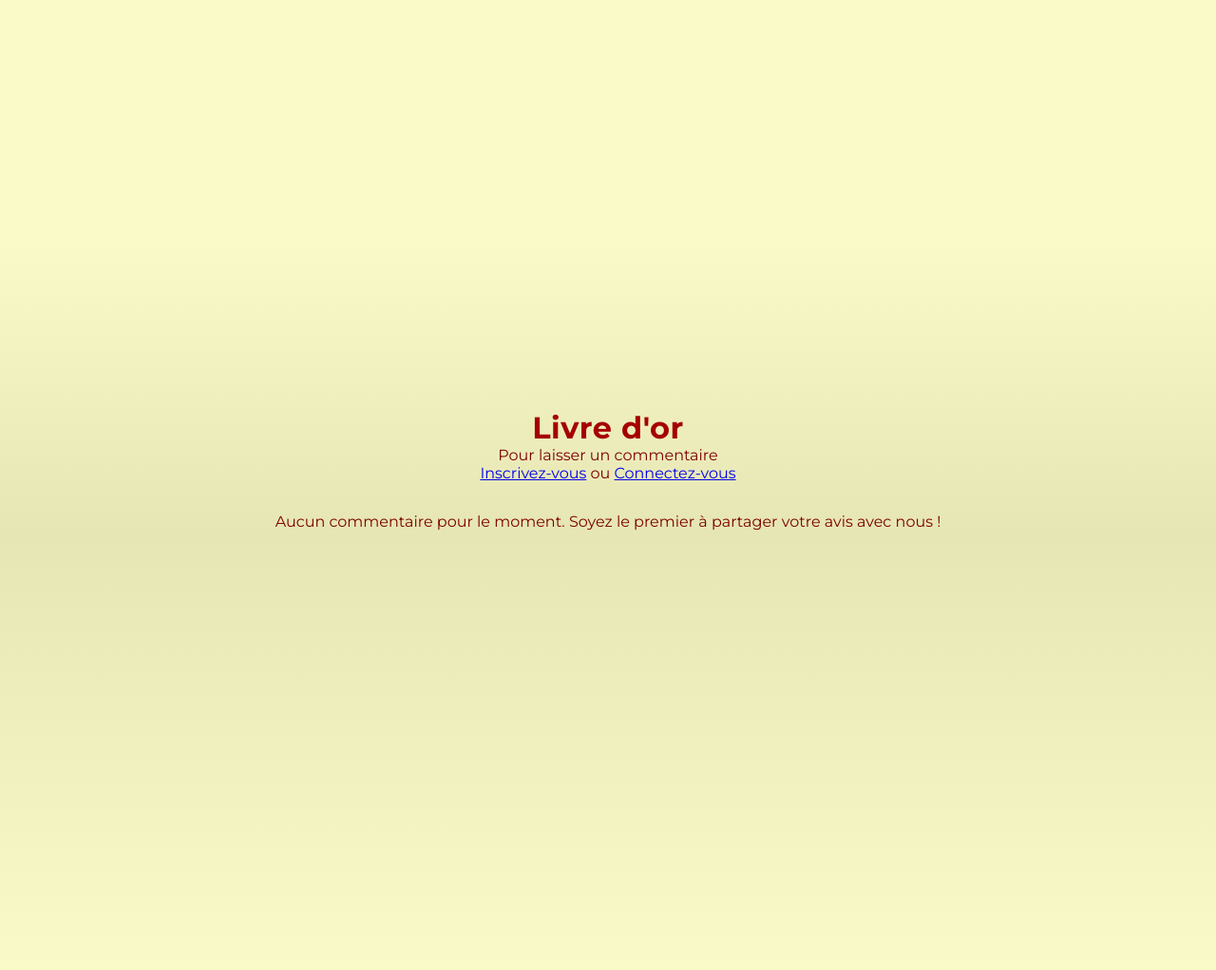
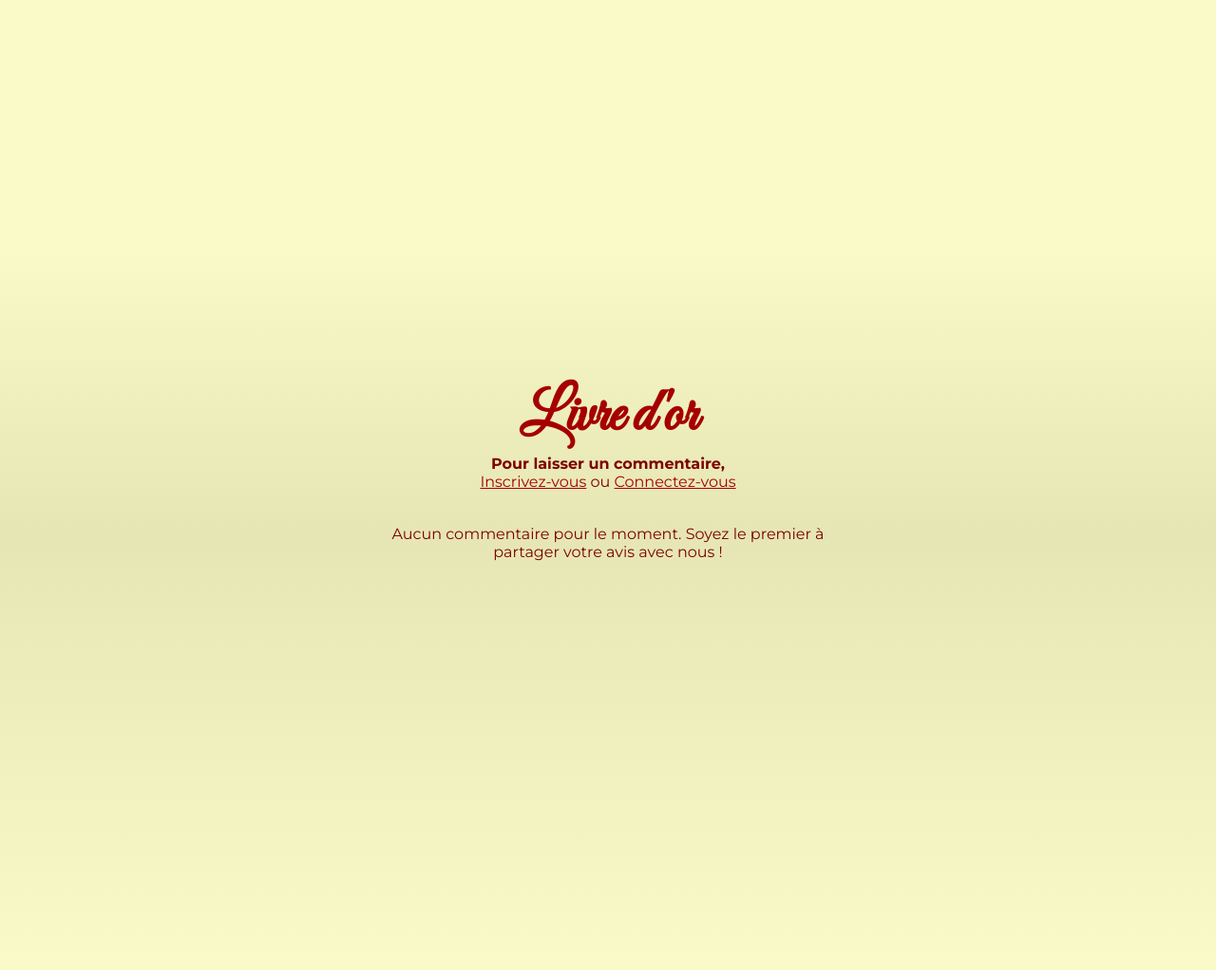
Before and after one commit to sylvain-malbon/livre-or, a PHP site: page /pages/livre-or.php in a window 1280 px wide. Shown: the part 135-1157 px from the top of the page at 95% size. Run offline with PHP 8.4, Linux system fonts and the light colour scheme; data that the repository does not hold is empty; some web fonts are replaced.

Commit message:
⦁	Header : 75/95% (CSS à revoir ?) ⦁	Footer : 75/95% (CSS à revoir ?)
⦁	Déconnecté:
- Accueil : 95%
- S'inscrire pour commenter : 95%
- Consulter le livre d'or : 75%
- Se connecter : 95%

⦁	Accueil : 95%
- Profil utilisateur: 95%
- Laisser un commentaire: 95%
- Consulter le livre d'or : 75%
- Déconnexion: 100% (NO CSS)

⦁	A Faire: CSS des messages de succès/erreur

⦁	Profil : class login-form-page -> profile-form-page

⦁	Livre-or :
- class array-top,
- class array-group,
- class livredor-content -> livredor-array,

⦁	Index/Inscription/Connexion : point de fin de ligne effacé

⦁	CSS:
- .profil-form-page créé
- .livredor-page h1 complété
- styles LIVRE-OR

```diff
--- a/assets/css/style.css
+++ b/assets/css/style.css
@@ -341,7 +341,8 @@ video.hero-video {
 
 .register-form-page,
 .login-form-page,
-.comment-form-page {
+.comment-form-page,
+.profile-form-page {
   background: content-box
     linear-gradient(
       to bottom,
@@ -523,6 +524,57 @@ textarea:focus {
 .livredor-page h1 {
   letter-spacing: 0.03rem;
   color: var(--red);
+
+  font-family: 'Great Vibes', 'Montserrat', 'Lato', sans-serif;
+  font-size: 4rem;
+  font-weight: 900;
+  letter-spacing: -0.07rem;
+}
+
+/* .array-top correspond au tableau dans LIVRE D'OR */
+.array-top {
+  color: var(--red);
+}
+
+.livredor {
+}
+
+.livredor-array {
+}
+
+.livredor-group {
+}
+
+/* .array-group est dans le tableau du LIVRE D'OR */
+.array-group {
+  text-align: center;
+  padding: 0 30% 0 30%;
+  margin-top: 2.25rem;
+}
+
+/* .commentaire-item, .commentaire-info et .commentaire-text sont dans le LIVRE D'OR */
+.commentaire-item {
+  text-align: center;
+}
+.commentaire-info {
+  padding: 0.25rem;
+  margin-top: 1.25rem;
+  text-align: left;
+}
+
+.commentaire-text {
+  color: var(--special-dark-khaki);
+  background: white;
+  margin-top: 0.25rem;
+  text-align: justify;
+  padding: 0.25rem;
+  border-radius: 4px;
+  border: 1.5px solid var(--khaki);
+  width: 100%;
+}
+
+/* PROFIL */
+.profile-form-page h1 {
 }
 
 /* ====================================================================================================== */
--- a/index.php
+++ b/index.php
@@ -50,7 +50,7 @@ require_once './config/config.php';
                 <p>
                     <a href="pages/connexion.php">Laissez un commentaire</a>
                     ou
-                    <a href="pages/livre-or.php">consultez le livre d'or.</a>
+                    <a href="pages/livre-or.php">consultez le livre d'or</a>
                 </p>
             </div>
 
--- a/pages/connexion.php
+++ b/pages/connexion.php
@@ -107,7 +107,7 @@ if ($_SERVER['REQUEST_METHOD'] === 'POST') {
             </section>
 
             <p class="form-bottom">Vous n'avez pas encore de compte ?</p>
-            <p class="form-bottom"><a href="inscription.php">Inscrivez-vous.</a></p>
+            <p class="form-bottom"><a href="inscription.php">Inscrivez-vous</a></p>
 
         </div>
     </main>
--- a/pages/inscription.php
+++ b/pages/inscription.php
@@ -110,7 +110,7 @@ if ($_SERVER['REQUEST_METHOD'] === 'POST') {
             </section>
 
             <p class="form-bottom">Vous avez déjà un compte ?</p>
-            <p class="form-bottom"><a href="connexion.php">Connectez-vous.</a></p>
+            <p class="form-bottom"><a href="connexion.php">Connectez-vous</a></p>
 
         </div>
     </main>
--- a/pages/livre-or.php
+++ b/pages/livre-or.php
@@ -46,24 +46,28 @@ $commentaires = $stmt->fetchAll(PDO::FETCH_ASSOC);
 
             <?php if (isset($_SESSION['user_id'])): ?>
                 <p class="form-catchphrase">Bienvenue <?= htmlspecialchars($_SESSION['login']) ?> !</p>
-                <p><a href='commentaire.php'>Laissez un commentaire</a>
+                <p><a class="array-top" href='commentaire.php'>Laissez un commentaire</a>
                 <?php else: ?>
-                <p>Pour laisser un commentaire</p>
+                <p class="form-catchphrase">Pour laisser un commentaire,</p>
                 <span>
-                    <a href='inscription.php'>Inscrivez-vous</a>
+                    <a class="array-top" href='inscription.php'>Inscrivez-vous</a>
                     ou
-                    <a href='connexion.php'>Connectez-vous</a>
+                    <a class="array-top" href='connexion.php'>Connectez-vous</a>
                 </span>
             <?php endif; ?>
 
-            <!-- Message de succès -->
+            <!-- début PHP-->
+
             <?php if (!empty($success)): ?>
                 <p style="color:green; margin: 1rem 0;"><?= htmlspecialchars($success) ?></p>
             <?php endif; ?>
 
+            <!-- fin PHP-->
+
             <section class="livredor">
-                <div class="livredor-content">
+                <div class="livredor-array">
 
+                    <div class="array-group">
                         <?php if (empty($commentaires)): ?>
                             <p style="margin: 2rem 0;">Aucun commentaire pour le moment. Soyez le premier à partager votre avis avec nous !</p>
                         <?php else: ?>
--- a/pages/profil.php
+++ b/pages/profil.php
@@ -83,7 +83,7 @@ if ($_SERVER['REQUEST_METHOD'] === 'POST') {
     <?php include_once '../includes/header.php'; ?>
 
     <main>
-        <div class="login-form-page">
+        <div class="profile-form-page">
 
             <h1>Profil utilisateur</h1>
             <p class="form-catchphrase">Vous pouvez modifier vos informations personnelles ici</p>
```
Lines whose indentation alone changed are shown as unchanged.
